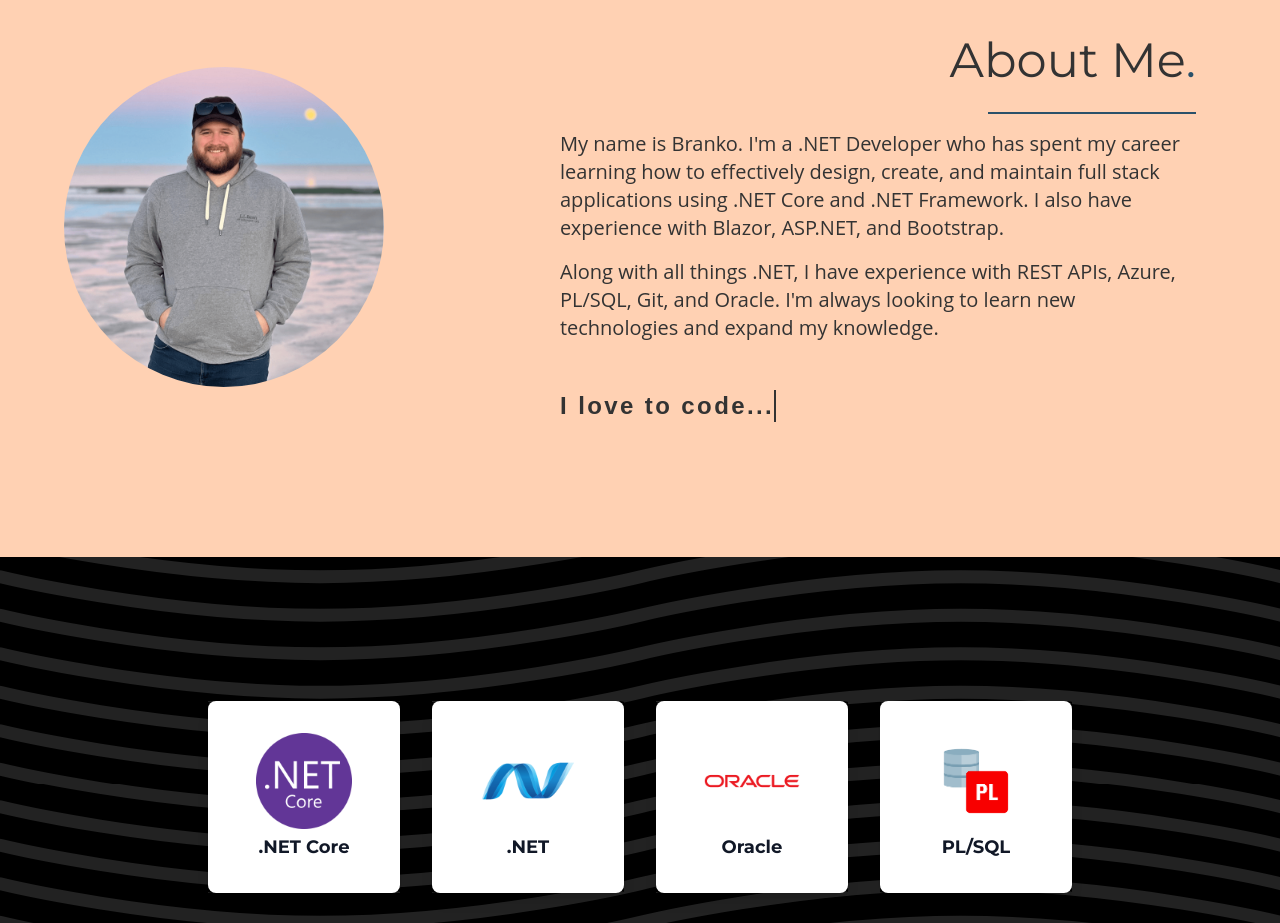
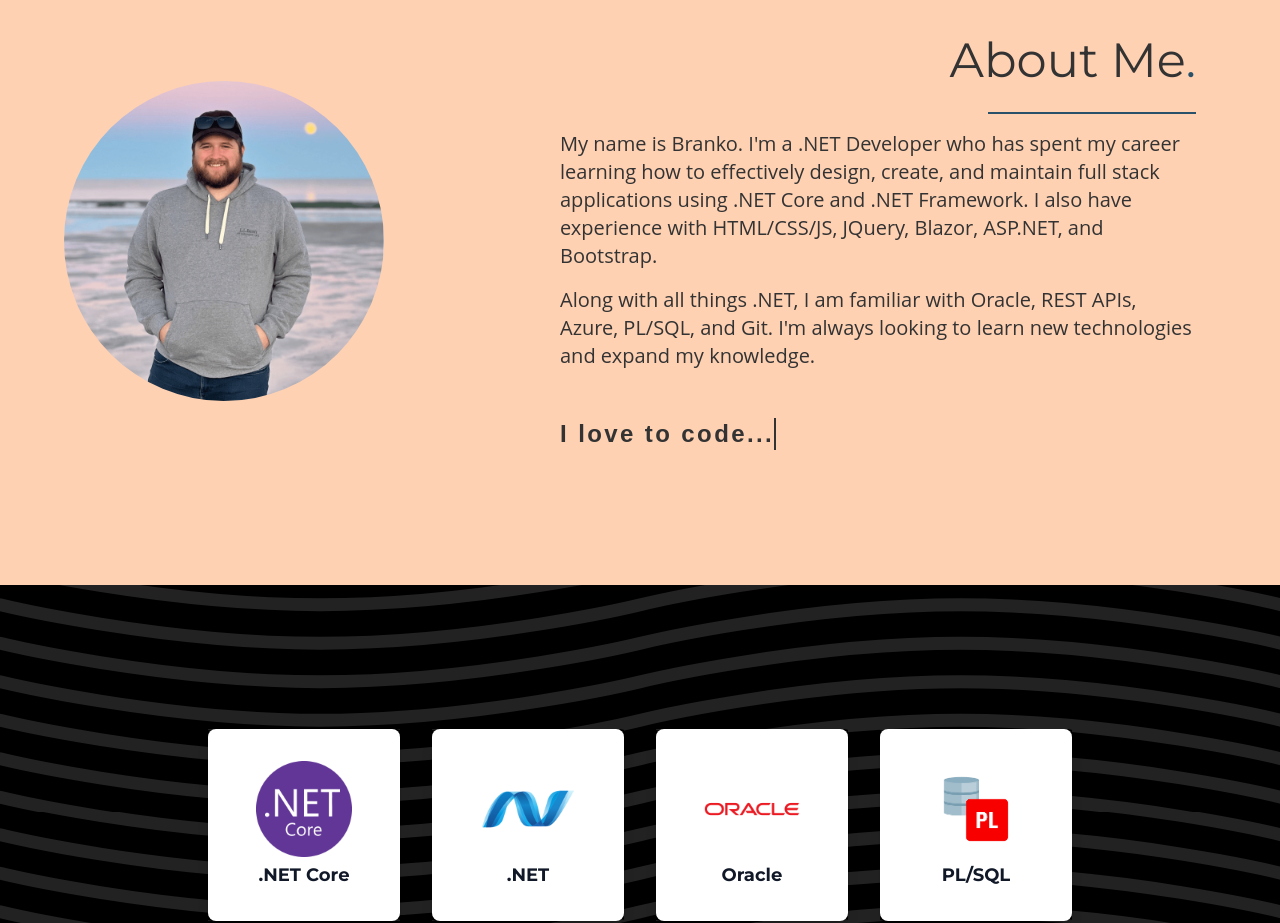
Before and after one commit to brankorokov/personal-site, a React (Vite) app: page / in a window 1280 px wide. Shown: the part 960-1883 px from the top of the page. Built offline with nearby package versions, Linux system fonts and the light colour scheme; a web font is replaced by a local one.

Commit message:
Wording changes for about page and hover color change on links

```diff
--- a/src/Components/About.jsx
+++ b/src/Components/About.jsx
@@ -20,10 +20,10 @@ export default function About() {
           <div className="px-1 md:px-5 font-opensans leading-relaxed md:text-xl">
             <p className="mb-4">
               My name is Branko. I'm a .NET Developer who has spent my career learning how to effectively design, create, and maintain full stack applications
-              using .NET Core and .NET Framework. I also have experience with Blazor, ASP.NET, and Bootstrap.
+              using .NET Core and .NET Framework. I also have experience with HTML/CSS/JS, JQuery, Blazor, ASP.NET, and Bootstrap.
             </p>
             <p className="mb-4 md:mb-12">
-              Along with all things .NET, I have experience with REST APIs, Azure, PL/SQL, Git, and Oracle. I'm always looking to learn new technologies and expand my knowledge.
+              Along with all things .NET, I am familiar with Oracle, REST APIs, Azure, PL/SQL, and Git. I'm always looking to learn new technologies and expand my knowledge.
             </p>
             <InView triggerOnce>
               {({ inView, ref }) => (
--- a/src/Components/Footer.jsx
+++ b/src/Components/Footer.jsx
@@ -7,13 +7,13 @@ export default function Footer() {
       <div className="text-center">
         <p className="text-center text-xl font-bold mb-4">Branko Rokov© 2024</p>
         <div className="flex space-x-6 justify-center">
-          <a href="https://github.com/brankorokov" target="_blank" rel="noopener noreferrer" className="text-2xl hover:text-gray-700 transition duration-300">
+          <a href="https://github.com/brankorokov" target="_blank" rel="noopener noreferrer" className="text-2xl hover:text-customSlateGray transition duration-300">
             <FaGithub />
           </a>
-          <a href="https://www.linkedin.com/in/branko-rokov/" target="_blank" rel="noopener noreferrer" className="text-2xl hover:text-gray-700 transition duration-300">
+          <a href="https://www.linkedin.com/in/branko-rokov/" target="_blank" rel="noopener noreferrer" className="text-2xl hover:text-customSlateGray transition duration-300">
             <FaLinkedin />
           </a>
-          <a href="mailto:brankorokov@outlook.com" className="text-2xl hover:text-gray-700 transition duration-300">
+          <a href="mailto:brankorokov@outlook.com" className="text-2xl hover:text-customSlateGray transition duration-300">
             <FaEnvelope />
           </a>
         </div>
```
